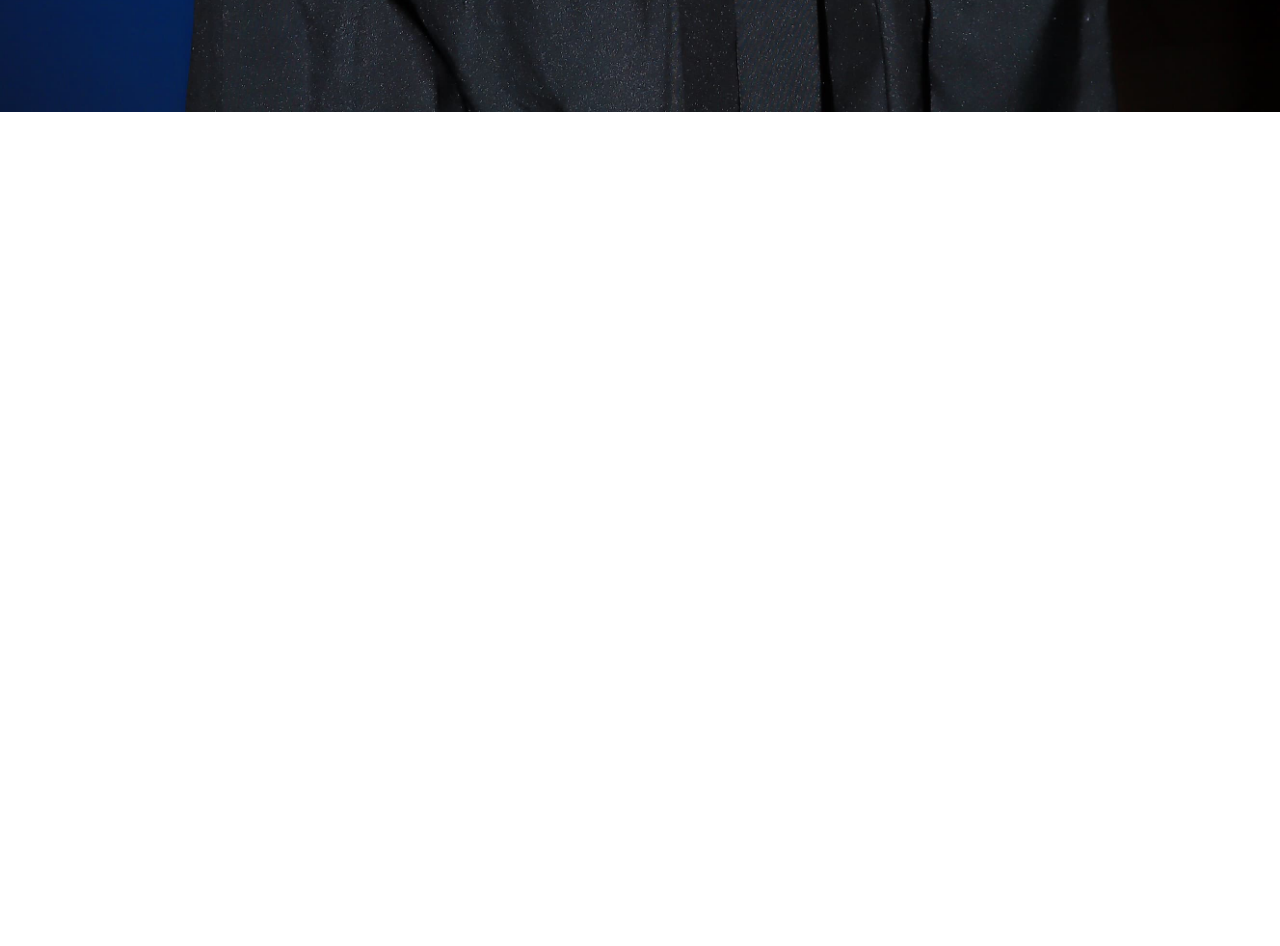
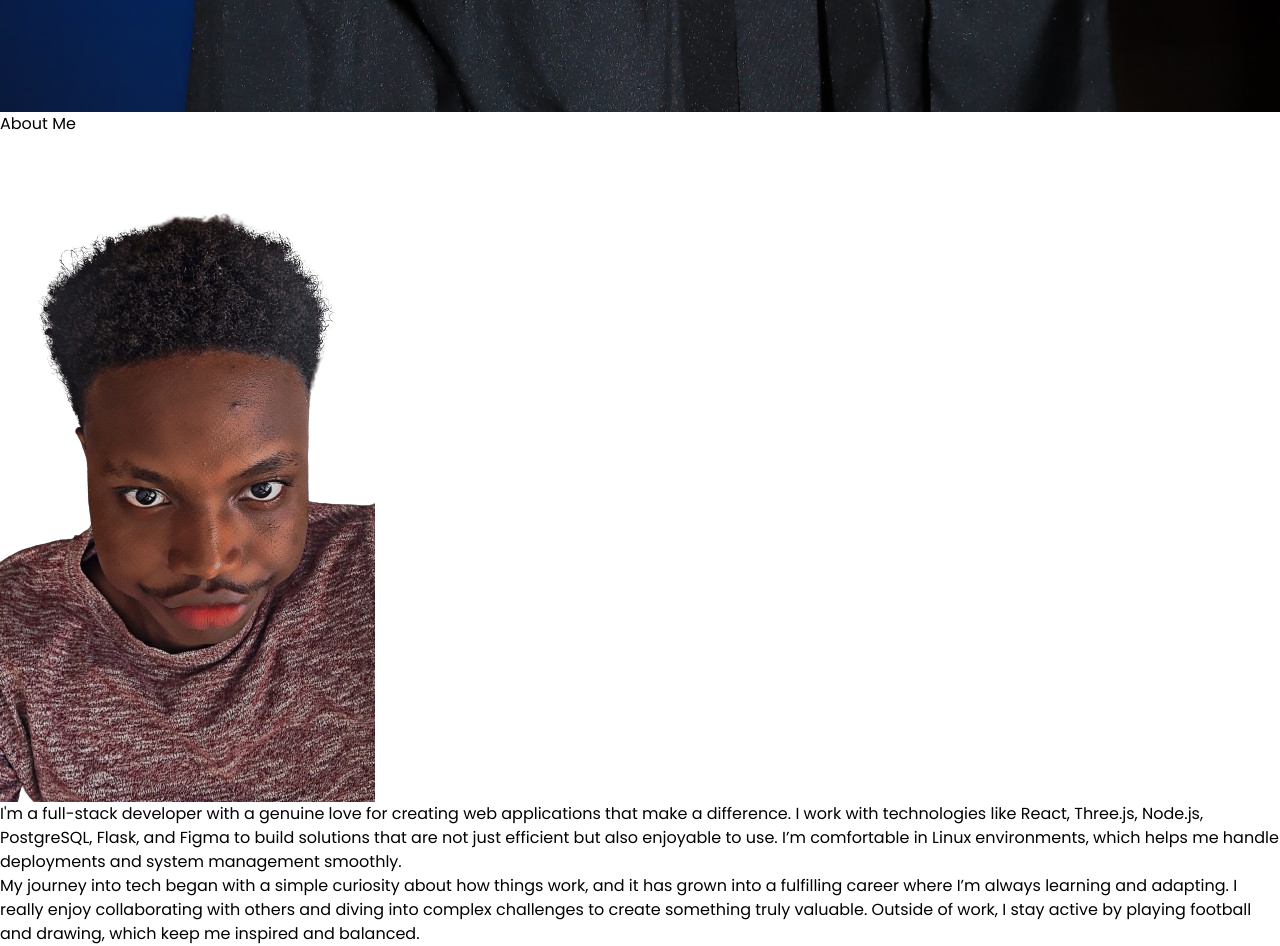
Before and after one commit to StormRobert/StormPortfolio, a React (Vite) app: page / in a window 1280 px wide. Shown: the part 2180-3126 px from the top of the page. Before the commit the page ends 2292 px from the top, so only its background shows below. Built offline with nearby package versions, Linux system fonts and the light colour scheme.

Commit message:
about done

```diff
--- a/src/App.jsx
+++ b/src/App.jsx
@@ -1,15 +1,18 @@
 import React from 'react'
 import Navbar from './components/Navbar'
 import Hero from './components/Hero'
+import About from './components/About'
 
 const App = () => {
   return (
    <div className='overflow-x-hidden text-neutral-300 antialiased selection:bg-cyan-300 selection:text-cyan-900'>
-    <div className="fixed top-0 -z-10 h-full w-full"></div>
+    <div className="fixed top-0 -z-10 h-full w-full">
     <div className="absolute top-0 z-[-2] h-screen w-screen bg-neutral-950 bg-[radial-gradient(ellipse_80%_80%_at_50%_-20%,rgba(120,119,198,0.3),rgba(255,255,255,0))]"></div>
+    </div>
     <div className='container mx-auto px-8'>
     <Navbar />
     <Hero />
+    <About />
     </div>
    </div>
   )
--- /dev/null
+++ b/src/components/About.jsx
@@ -0,0 +1,40 @@
+import React from 'react'
+import profile2 from '../assets/Openpeeps.png'
+import profile3 from '../assets/profile3.jpg'
+import profile4 from '../assets/profile4.jpg'
+import profile5 from '../assets/profile3.png'
+import profile6 from '../assets/profile4.png'
+import { ABOUT_TEXT, ABOUT_TEXT2 } from '../constants/constants'
+
+const About = () => {
+  return (
+    <div className='border-b border-neutral-900 pb-4'>
+      <h1 className='my-20 mb-1 text-center text-8xl'>About
+        <span className='bg-gradient-to-r from-purple-400 via-slate-400 to-indigo-400 bg-clip-text text-6xl text-transparent'> Me</span>
+        </h1>
+        <div className='flex flex-wrap'>
+          <div className='w-full lg:w-1/2 lg:p-0 lg:-my-4'>
+          <div className='flex items-center justify-center'>
+            <img className='rounded-2xl ' src={profile6} alt="aboutimg" />
+            </div>
+           </div>
+
+           <div className='w-full lg:w-1/2'>
+            <div className='flex justify-center lg:justify-start'>
+              <p className='my- max-w-xl py-12'>
+              <p className='lg:my-20'></p>
+                {ABOUT_TEXT}
+                <p className='my-16'></p>
+                  <span>{ABOUT_TEXT2}</span>
+
+
+              </p>
+
+            </div>
+            </div>
+        </div>
+    </div>
+  )
+}
+
+export default About
--- a/src/components/Hero.jsx
+++ b/src/components/Hero.jsx
@@ -13,16 +13,16 @@ const Hero = () => {
         <div className='flex flex-wrap'>
             <div className='w-full lg:w-1/2'>
             <div className='"flex flex-col items-center lg:items-start'>
-                <h1 className='pb-16 text-6xl font-thin tracking-tight lg:mt-16 lg:text-8xl'>Storm Robert</h1>
-                <span className='bg-gradient-to-r from-purple-400 via-slate-400 to-indigo-400 bg-clip-text text-4xl tracking-tight text-transparent'>Software Engineer</span>
-                <p className='my-2 max-w-xl py-6 font-light tracking-tight'>
+                <h1 className='mx-2 pb-16 text-6xl font-thin tracking-tight lg:mt-16 lg:text-8xl'>Storm Robert</h1>
+                <span className='mx-6 bg-gradient-to-r from-purple-400 via-slate-400 to-indigo-400 bg-clip-text text-4xl tracking-tight text-transparent'>Software Engineer</span>
+                <p className='my-2 mx-6 py-6 font-light tracking-tight'>
                     {HERO_CONTENT}
                 </p>
             </div>
             </div>
             <div className='w-full lg:w-1/2 lg:p-8'>
             <div className='flex h-96 justify-center'>
-                <img src={profile} alt="Image" />
+                <img className='rounded-2xl lg:-my-20' src={profile} alt="Image" />
             </div>
             </div>
         </div>
--- a/src/components/Navbar.jsx
+++ b/src/components/Navbar.jsx
@@ -9,9 +9,9 @@ const Navbar = () => {
   return (
     <nav className='mb-20 flex items-center justify-between py-6'>
         <div className='flex flex-shrink-0 items-center'>
-            <img className='mx-1 w-60' src={logo} alt="logo" />
+            <img className='mx-6 w-60' src={logo} alt="logo" />
         </div>
-        <div className="m-8 flex items-center justify-center gap-4 text-2xl">
+        <div className="m-12 flex items-center justify-center gap-4 text-2xl">
         <FaLinkedin />
         <FaGithub />
         <FaSquareXTwitter />
--- a/src/constants/constants.js
+++ b/src/constants/constants.js
@@ -5,7 +5,9 @@ import project4 from "../assets/project-4.png";
 
 export const HERO_CONTENT = `I am a software engineer with a strong foundation in both front-end and back-end technologies, recently graduating from a comprehensive course at Moringa School. My expertise includes front-end development with React and Three.js, and back-end technologies such as Node.js and PostgreSQL. I am passionate about leveraging these skills to design and build innovative solutions that not only drive business growth but also deliver exceptional user experiences. My goal is to continuously push the boundaries of technology, creating impactful, user-centric products that stand out in the digital landscape.`;
 
-export const ABOUT_TEXT = `I am a dedicated and versatile full stack developer with a passion for creating efficient and user-friendly web applications. With 5 years of professional experience, I have worked with a variety of technologies, including React, Next.js, Node.js, MySQL, PostgreSQL, and MongoDB. My journey in web development began with a deep curiosity for how things work, and it has evolved into a career where I continuously strive to learn and adapt to new challenges. I thrive in collaborative environments and enjoy solving complex problems to deliver high-quality solutions. Outside of coding, I enjoy staying active, exploring new technologies, and contributing to open-source projects.`;
+export const ABOUT_TEXT = `I'm a full-stack developer with a genuine love for creating web applications that make a difference. I work with technologies like React, Three.js, Node.js, PostgreSQL, Flask, and Figma to build solutions that are not just efficient but also enjoyable to use. I’m comfortable in Linux environments, which helps me handle deployments and system management smoothly.
+`;
+export const ABOUT_TEXT2 = `My journey into tech began with a simple curiosity about how things work, and it has grown into a fulfilling career where I’m always learning and adapting. I really enjoy collaborating with others and diving into complex challenges to create something truly valuable. Outside of work, I stay active by playing football and drawing, which keep me inspired and balanced.`
 
 export const EXPERIENCES = [
   {
```
